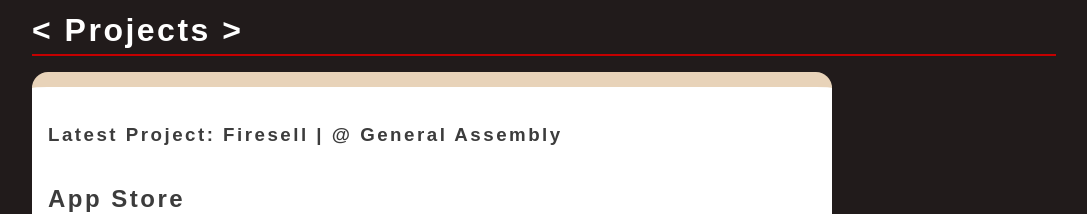
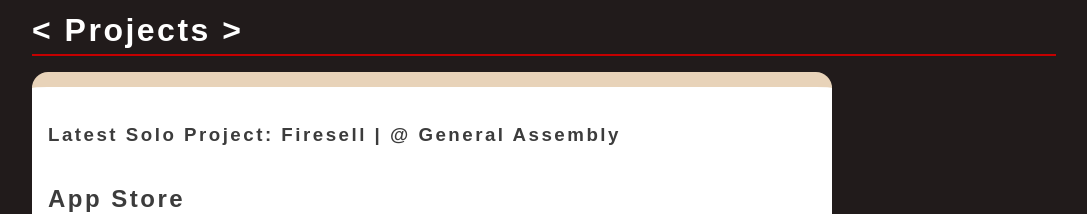
Before and after one commit to Dumblevor/portfolio, a React (Create React App) app: page / in a window 1280 px wide. Shown: the part 1520-1734 px from the top of the page, without its empty margins (96-1183 px from the left). Built offline with nearby package versions, Linux system fonts and the light colour scheme.

Commit message:
updates on data points

```diff
--- a/src/data/data.js
+++ b/src/data/data.js
@@ -1,7 +1,7 @@
 
 const projectsData = [
   {
-    name: "Latest Project: Firesell | @ General Assembly",
+    name: "Latest Solo Project: Firesell | @ General Assembly",
     type: "App Store",
     logoLink: "",
     description: "An app store inspired by App Sumo, though the idea was that one can sell any kind of digital content, e.g. 3D models, browser extensions, etc. The assignment was to create a full-stack website with React and Flask. The project was to be completed individually within 5 days over 2 weeks, for a total of 30 hours.",
@@ -27,7 +27,7 @@ const projectsData = [
     description: "Web-based vanilla JavaScript game, inspired by the classic Space Invaders. The assignment was to create a grid-based game to be rendered in the browser, using HTML, and CSS and JavaScript. The project was to be completed individually within 6 days over 3 weeks.",
     deploymentLink: "https://dumblevor.github.io/spce_inv1/",
     repoLink: "https://github.com/Dumblevor/spce_inv1",
-    screen: "https://github.com/Dumblevor/spce_inv1/blob/34e26d91997b1ea4b72c8c06981f88b71e2bcdc3/readme-assets/Gameplay_screen_1.png?raw=true",
+    screen: "https://github.com/Dumblevor/spce_inv1/raw/main/readme-assets/readme_demo.gif",
     id: 1,
   },
   {
```
